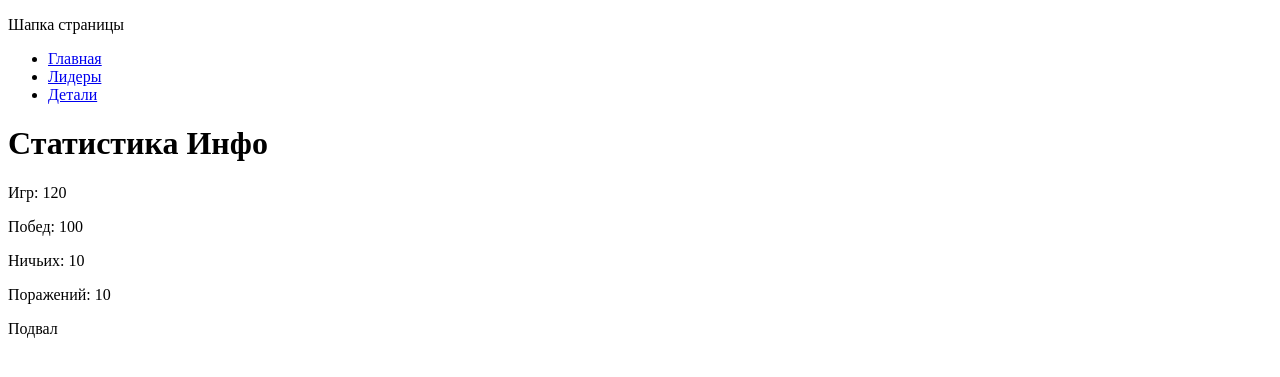
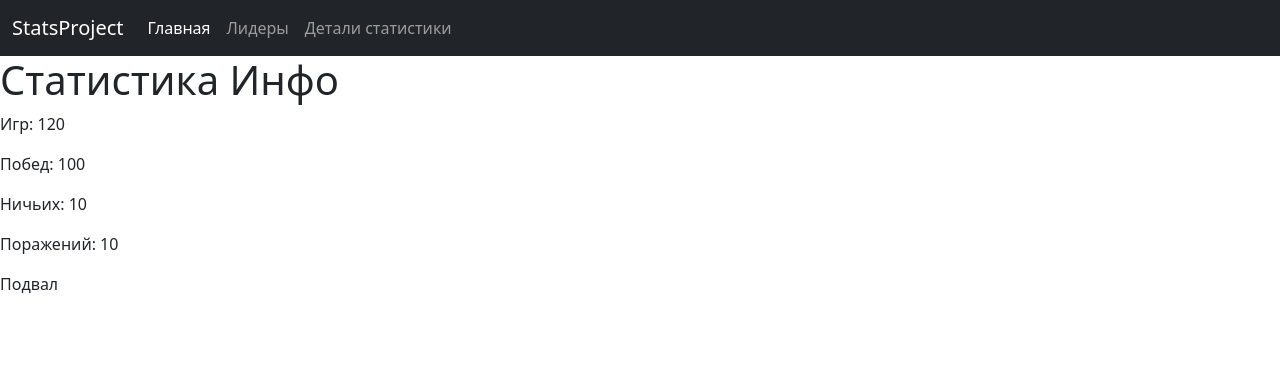
Before and after one commit to maxgamer2005kaban-cmyk/web2, a Django app: page /stats/ in a window 1280 px wide. Shown: the top 377 px of the page. Run offline with Django 3.2, Linux system fonts and the light colour scheme; some libraries are stand-ins or nearby versions.

Commit message:
Добавлена современная навигационная панель Bootstrap и подключены стили в base.html

```diff
--- a/templates/base.html
+++ b/templates/base.html
@@ -1,24 +1,20 @@
+{% load static %}
 <!DOCTYPE html>
 <html lang="ru">
 
 <head>
     <meta charset="UTF-8">
     <meta name="viewport" content="width=device-width, initial-scale=1.0">
-    <title>{# {% block %} - это "окно", которое дочерние шаблоны могут заполнить своим текстом #}
-        {% block title %}Мой проект{% endblock %}</title>
+    <title>{% block title %}Мой проект{% endblock %}</title>
+    <link rel="stylesheet" href="{% static 'css/bootstrap.min.css' %}">
 </head>
 
 <body>
-    {# {% include %} позволяет вставить содержимое другого HTML-файла сюда #}
-    {% include 'includes/header.html' %}
-
+    {% include "includes/header.html" %}
     <main>
         <!-- Изменяемая часть: разная на всех страницах -->
-        {# Основной блок контента, который будет меняться на каждой странице #}
-        {% block content %}Контента пока нет :({% endblock %}
+        {% block content %} Контента пока нет :( {% endblock %}
     </main>
-
-    {# Подключаем подвал сайта #}
     {% include 'includes/footer.html' %}
 </body>
 
--- a/templates/includes/header.html
+++ b/templates/includes/header.html
@@ -1,11 +1,18 @@
 <header>
-    <p>Шапка страницы</p>
-
-    <div class="navigation">
-        <ul>
-            <li><a href="{% url 'stats:info' %}">Главная</a></li>
-            <li><a href="{% url 'stats:leaderboard' %}">Лидеры</a></li>
-            <li><a href="{% url 'stats:detail' 1 %}">Детали</a></li>
-        </ul>
-    </div>
+    <nav class="navbar navbar-expand-lg navbar-dark bg-dark">
+        <div class="container-fluid">
+            <a class="navbar-brand" href="{% url 'stats:info' %}">StatsProject</a>
+            <button class="navbar-toggler" type="button" data-bs-toggle="collapse" data-bs-target="#navbarNavAltMarkup"
+                aria-controls="navbarNavAltMarkup" aria-expanded="false" aria-label="Toggle navigation">
+                <span class="navbar-toggler-icon"></span>
+            </button>
+            <div class="collapse navbar-collapse" id="navbarNavAltMarkup">
+                <div class="navbar-nav">
+                    <a class="nav-link active" aria-current="page" href="{% url 'stats:info' %}">Главная</a>
+                    <a class="nav-link" href="{% url 'stats:leaderboard' %}">Лидеры</a>
+                    <a class="nav-link" href="{% url 'stats:detail' 1 %}">Детали статистики</a>
+                </div>
+            </div>
+        </div>
+    </nav>
 </header>
```
